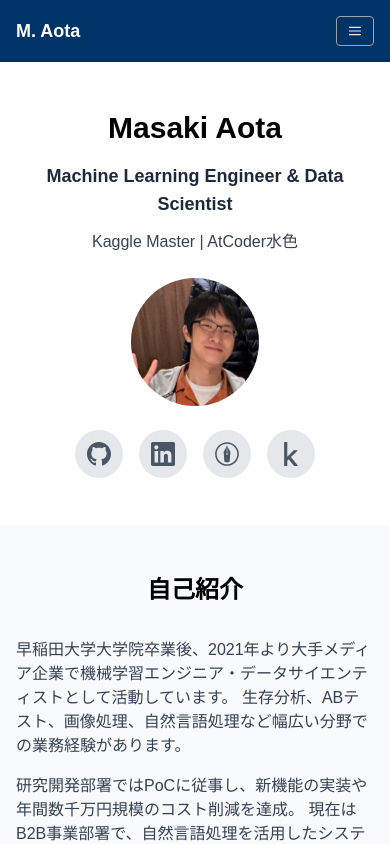
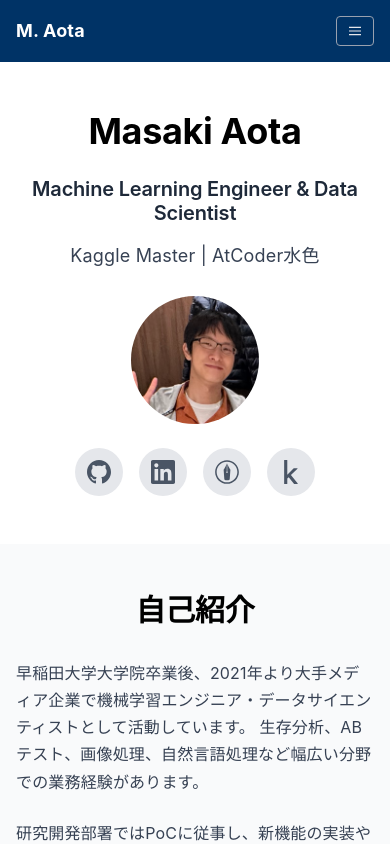
Before and after one commit to masakiaota/portfolio, a Next.js app: page / in a window 390 px wide. Shown: the top 844 px of the page. Built offline with nearby package versions, Linux system fonts and the light colour scheme.

Commit message:
フォントファミリーとタイポグラフィの設定を更新し、全体の視覚的な一貫性を向上させた。また、各セクションの見出しや段落のスタイルを調整し、読みやすさを改善した。

```diff
--- a/src/app/globals.css
+++ b/src/app/globals.css
@@ -15,5 +15,17 @@
 body {
   background: var(--background);
   color: var(--foreground);
-  font-family: Arial, Helvetica, sans-serif;
+  font-family: -apple-system, BlinkMacSystemFont, "Segoe UI", "Roboto", "Hiragino Kaku Gothic ProN", "Hiragino Sans", "Meiryo", sans-serif;
+  line-height: 1.6;
+  letter-spacing: 0.01em;
 }
+
+/* タイポグラフィの基本設定 */
+h1, h2, h3, h4, h5, h6 {
+  line-height: 1.2;
+  letter-spacing: -0.01em;
+}
+
+p {
+  line-height: 1.7;
+}
--- a/src/app/page.tsx
+++ b/src/app/page.tsx
@@ -11,13 +11,13 @@ export default function Home() {
         <div className="container mx-auto px-4 sm:px-6">
           <div className="max-w-4xl mx-auto">
             <div className="text-center">
-              <h1 className="text-3xl sm:text-4xl md:text-5xl font-bold mb-4 text-black">
+              <h1 className="text-4xl sm:text-5xl md:text-6xl font-bold mb-6 text-black leading-tight">
                 Masaki Aota
               </h1>
-            <h2 className="text-lg sm:text-xl md:text-2xl font-semibold mb-3 text-gray-800">
+            <h2 className="text-xl sm:text-2xl md:text-3xl font-semibold mb-4 text-gray-800 leading-tight">
               Machine Learning Engineer & Data Scientist
             </h2>
-            <p className="text-base sm:text-lg md:text-xl text-gray-700 mb-6 sm:mb-8">
+            <p className="text-lg sm:text-xl md:text-2xl text-gray-700 mb-6 sm:mb-8 leading-relaxed">
               Kaggle Master | AtCoder水色
             </p>
             {/* プロフィール写真 */}
@@ -45,12 +45,12 @@ export default function Home() {
       <section id="about" className="py-12 sm:py-16 md:py-20 bg-gray-50">
         <div className="container mx-auto px-4 sm:px-6">
           <div className="max-w-4xl mx-auto">
-            <h2 className="text-2xl sm:text-3xl font-bold text-center mb-8 sm:mb-12">自己紹介</h2>
-            <p className="text-base sm:text-lg text-gray-700 mb-4 sm:mb-6">
+            <h2 className="text-3xl sm:text-4xl font-bold text-center mb-8 sm:mb-12 leading-tight">自己紹介</h2>
+            <p className="text-base sm:text-lg text-gray-700 mb-6 leading-relaxed">
               早稲田大学大学院卒業後、2021年より大手メディア企業で機械学習エンジニア・データサイエンティストとして活動しています。
               生存分析、ABテスト、画像処理、自然言語処理など幅広い分野での業務経験があります。
             </p>
-            <p className="text-base sm:text-lg text-gray-700 mb-6 sm:mb-8">
+            <p className="text-base sm:text-lg text-gray-700 mb-8 leading-relaxed">
               研究開発部署ではPoCに従事し、新機能の実装や年間数千万円規模のコスト削減を達成。
               現在はB2B事業部署で、自然言語処理を活用したシステム開発に携わっています。
             </p>
@@ -119,7 +119,7 @@ export default function Home() {
       <section id="projects" className="py-12 sm:py-16 md:py-20">
         <div className="container mx-auto px-4 sm:px-6">
           <div className="max-w-4xl mx-auto">
-            <h2 className="text-2xl sm:text-3xl font-bold text-center mb-8 sm:mb-12">プロジェクト</h2>
+            <h2 className="text-3xl sm:text-4xl font-bold text-center mb-8 sm:mb-12 leading-tight">プロジェクト</h2>
             <div className="grid sm:grid-cols-2 lg:grid-cols-3 gap-4 sm:gap-6 md:gap-8 items-stretch">
             <div className="bg-white rounded-lg shadow-md p-6 flex flex-col h-full">
               <div className="flex-grow">
@@ -349,7 +349,7 @@ export default function Home() {
       <section id="publications" className="py-12 sm:py-16 md:py-20 bg-gray-50">
         <div className="container mx-auto px-4 sm:px-6">
           <div className="max-w-4xl mx-auto">
-            <h2 className="text-2xl sm:text-3xl font-bold text-center mb-8 sm:mb-12">私が登場する出版物</h2>
+            <h2 className="text-3xl sm:text-4xl font-bold text-center mb-8 sm:mb-12 leading-tight">私が登場する出版物</h2>
             <div className="space-y-4 sm:space-y-6">
             <div className="bg-white rounded-lg shadow-md p-6 flex flex-col h-full">
               <div className="flex-grow">
@@ -357,7 +357,7 @@ export default function Home() {
                 <p className="text-lg text-gray-700 mb-2">
                   「PolarsとPandasで学ぶ データ処理アイデアレシピ55」
                 </p>
-                <p className="text-gray-600 mb-3">著者: 冨山 吉孝、早川 裕樹、齋藤 慎一朗</p>
+                <p className="text-gray-600 mb-3">著者: 冨山 吉孝、早川 裕橹、齋藤 慎一朗</p>
                 <p className="text-gray-700 mb-4">
                   本書の謝辞に掲載いただきました。データ処理に関する知見の共有や技術的なフィードバックを行いました。
                 </p>
@@ -465,7 +465,7 @@ export default function Home() {
       {/* お問い合わせセクション */}
       <section id="contact" className="py-12 sm:py-16 md:py-20">
         <div className="container mx-auto px-4 sm:px-6">
-          <h2 className="text-2xl sm:text-3xl font-bold text-center mb-8 sm:mb-12">お問い合わせ</h2>
+          <h2 className="text-3xl sm:text-4xl font-bold text-center mb-8 sm:mb-12 leading-tight">お問い合わせ</h2>
           <div className="max-w-2xl mx-auto">
             <form
               className="bg-white rounded-lg shadow-md p-8"
```
